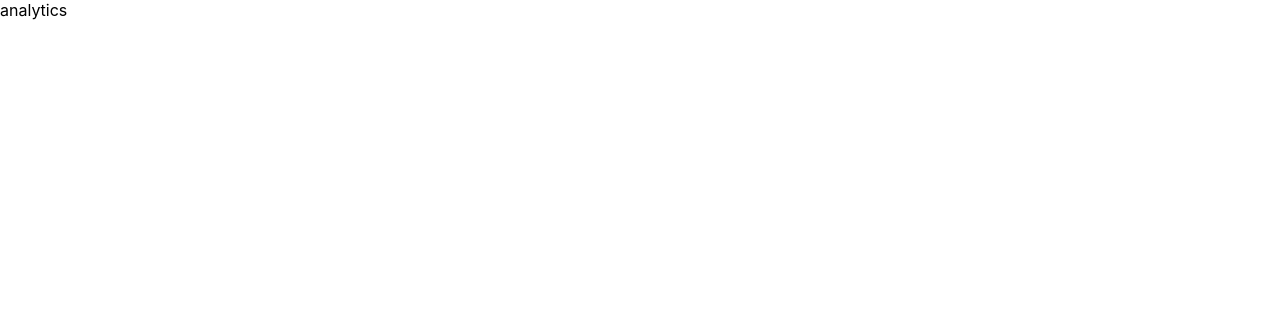
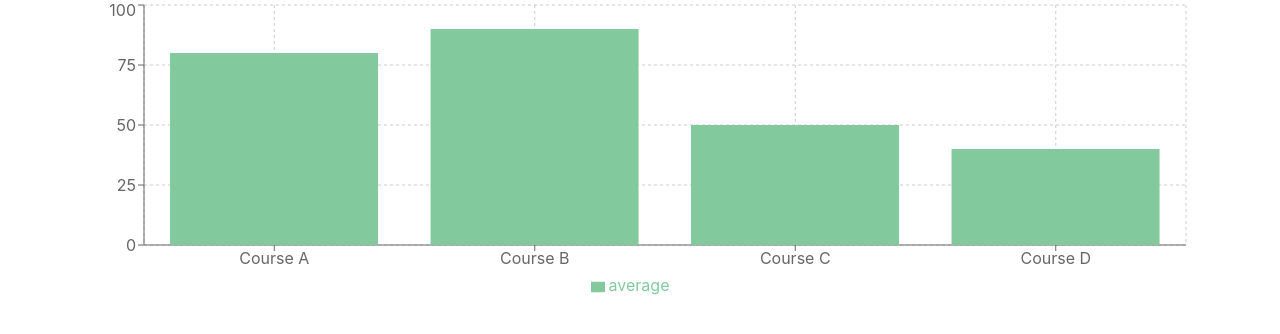
Before and after one commit to cfghk23/Team-1, a React (Create React App) app in the folder m_square/: page /analytics in a window 1280 px wide. Shown: the top 334 px of the page. Built offline with nearby package versions, Linux system fonts and the light colour scheme.

Commit message:
add analytics graph

```diff
--- a/m_square/package.json
+++ b/m_square/package.json
@@ -15,6 +15,7 @@
     "react-dom": "^18.2.0",
     "react-router-dom": "^6.16.0",
     "react-scripts": "5.0.1",
+    "recharts": "^2.8.0",
     "web-vitals": "^2.1.4"
   },
   "scripts": {
--- a/m_square/src/analytics.js
+++ b/m_square/src/analytics.js
@@ -1,11 +1,53 @@
 import Container from "@mui/material/Container";
-import Typography from "@mui/material/Typography";
-import Box from "@mui/material/Box";
+import { BarChart, Bar, XAxis, YAxis, CartesianGrid, Tooltip, Legend, ResponsiveContainer } from 'recharts';
 import React from 'react'
 
 function Analytics() {
+  const data = [
+    {
+      name: 'Course A',
+      average: 80,
+      amt: 2400,
+    },
+    {
+      name: 'Course B',
+      average: 90,
+      amt: 2210,
+    },
+    {
+      name: 'Course C',
+      average: 50,
+      amt: 2290,
+    },
+    {
+      name: 'Course D',
+      average: 40,
+      amt: 2000,
+    },
+  ];
   return (
-    <div>analytics</div>
+    <Container>
+      {data ? <ResponsiveContainer height={300}>
+        <BarChart
+            width={500}
+            height={300}
+            data={data}
+            margin={{
+              top: 5,
+              right: 30,
+              left: 20,
+              bottom: 5,
+            }}
+          >
+            <CartesianGrid strokeDasharray="3 3" />
+            <XAxis dataKey="name" />
+            <YAxis />
+            <Tooltip />
+            <Legend />
+            <Bar dataKey="average" fill="#82ca9d" />
+          </BarChart>
+      </ResponsiveContainer> : "none"}
+    </Container>
   )
 }
 
```
